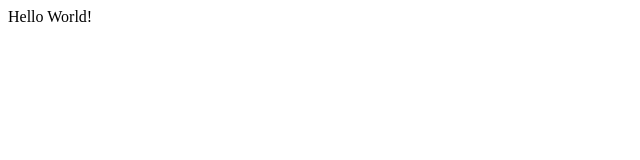
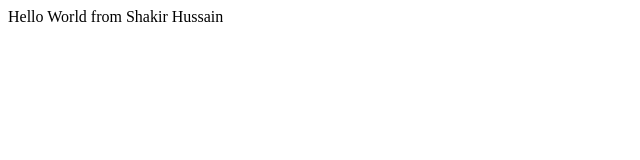
Before and after one commit to shakir-hussain1/marketplace, a plain HTML site: page index.html in a window 1280 px wide. Shown: the whole page, without its empty margins (0-640 px from the left). Drawn offline with Linux system fonts and the light colour scheme.

Commit message:
tweak some text

```diff
--- a/index.html
+++ b/index.html
@@ -1 +1 @@
-<p>Hello World!</p>
+<p>Hello World from Shakir Hussain</p>
```
Also changed, not shown: 1 other file.
